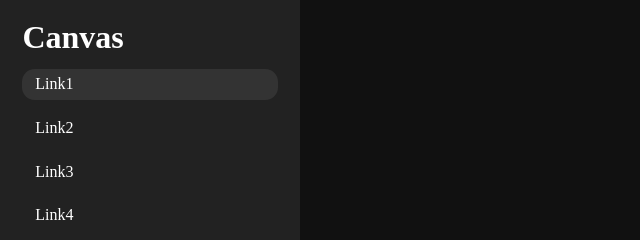
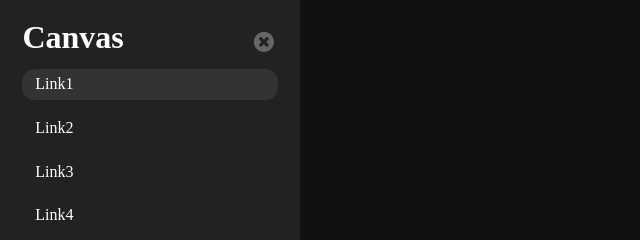
Before and after one commit to riazul01/canvas, a plain HTML site: page index.html in a window 1280 px wide. Shown: the top 240 px of the page, 0-640 px from the left. Drawn offline with Linux system fonts and the light colour scheme; files whose address does not match are found by name; a web font is replaced by a local one.

Commit message:
sidebar close button added

```diff
--- a/index.html
+++ b/index.html
@@ -24,6 +24,8 @@
                 <li><a href="#" data-list="Link6">Link6</a></li>
                 <li><a href="#" data-list="Link7">Link7</a></li>
             </ul>
+
+            <span class="icon-times-circle close-sidebar"></span>
         </div>
     </div>
 
--- a/styles/sidebar.css
+++ b/styles/sidebar.css
@@ -43,3 +43,14 @@
     font-size: 1rem;
     text-decoration: none;
 }
+
+
+/* sidebar close button */
+.close-sidebar {
+    position: absolute;
+    top: 2rem;
+    right: 1.6rem;
+    color: #666;
+    font-size: 1.3rem;
+    cursor: pointer;
+}
```
